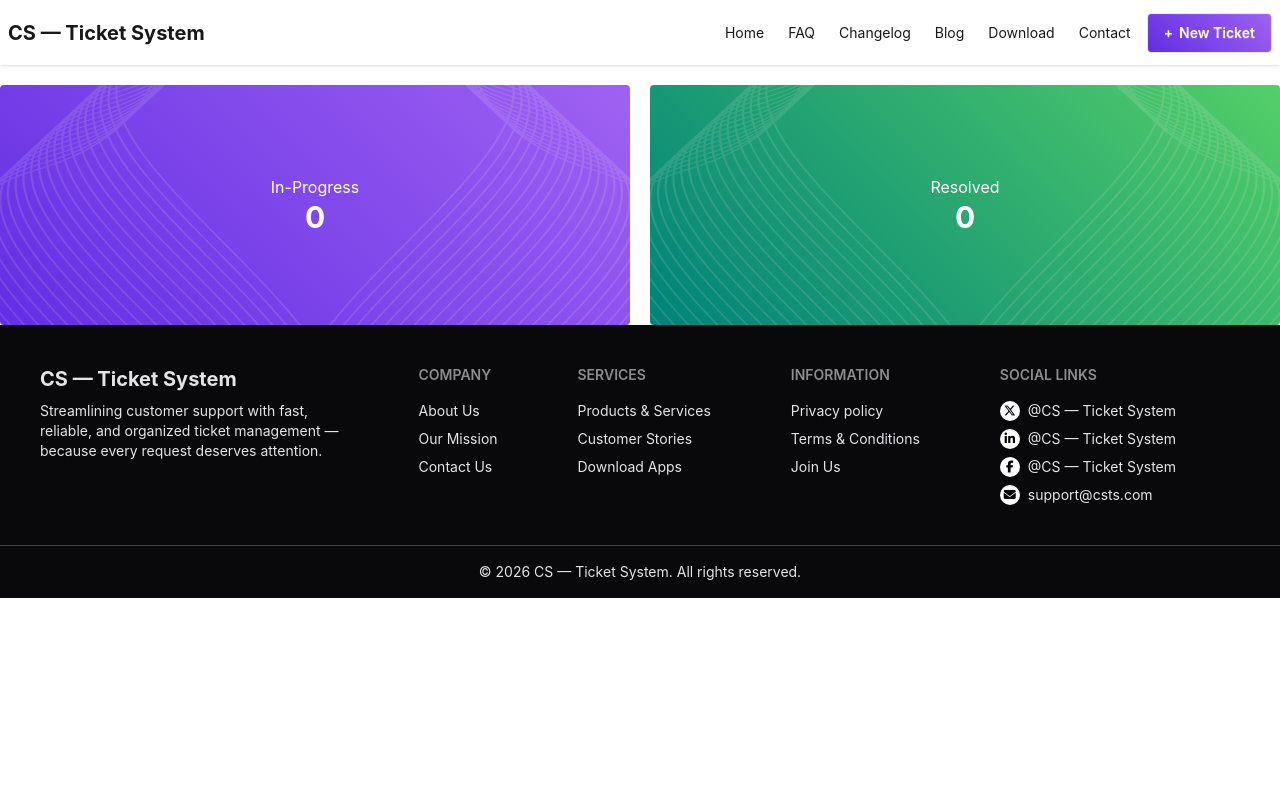
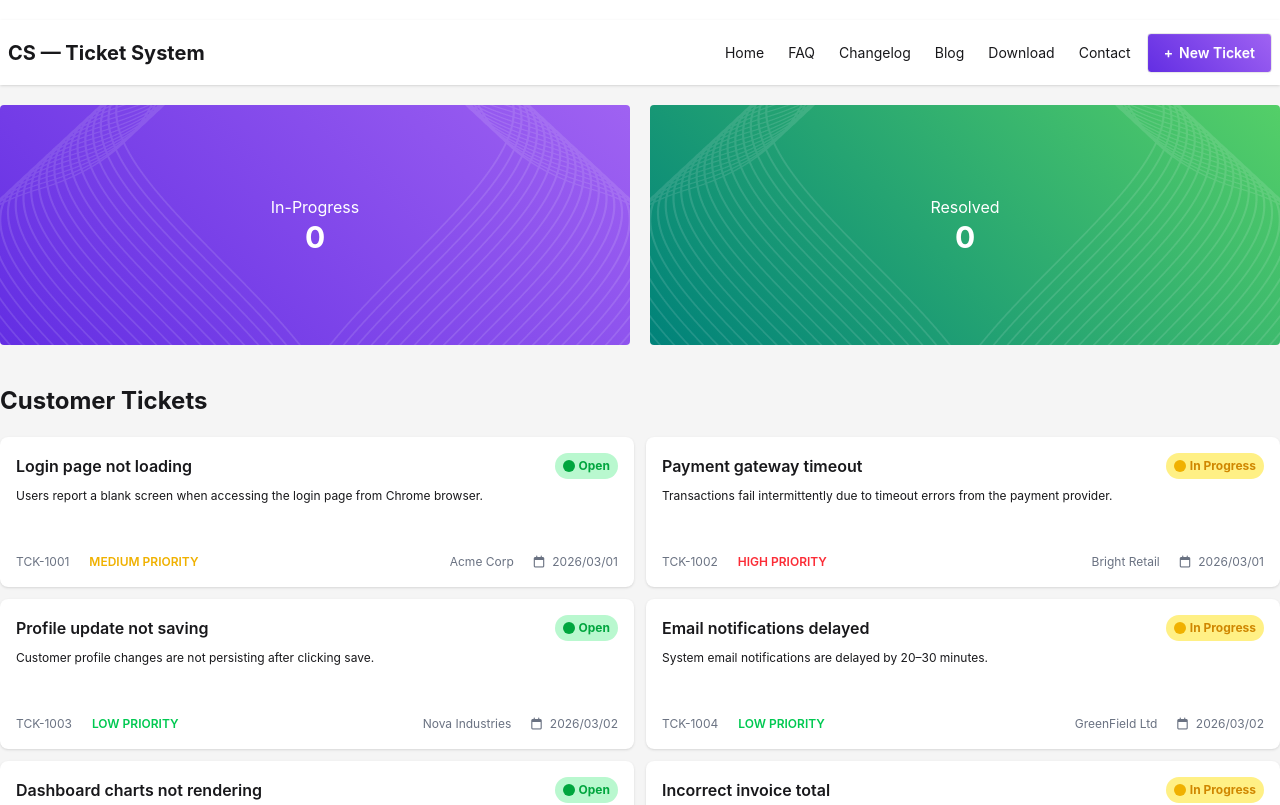
Before and after one commit to MahmudaJahan99/Customer-Support-Zone, a React (Vite) app: page / in a window 1280 px wide. Shown: the top 805 px of the page. Built offline with nearby package versions, Linux system fonts and the light colour scheme.

Commit message:
dynamic cards added

```diff
--- a/public/mockTickets.json
+++ b/public/mockTickets.json
@@ -50,7 +50,7 @@
     "description": "Generated invoices show incorrect tax calculations.",
     "customer": "Urban Supplies",
     "priority": "High",
-    "status": "Resolved",
+    "status": "In Progress",
     "createdAt": "2026-03-03T07:55:00Z"
   },
   {
--- a/src/App.css
+++ b/src/App.css
@@ -1,5 +1,6 @@
 body {
     font-family: "Inter", sans-serif;
+    background-color: rgb(245, 245, 245);
 }
 
 .primary-button {
--- a/src/App.jsx
+++ b/src/App.jsx
@@ -1,13 +1,23 @@
+import { Suspense } from 'react'
 import './App.css'
 import Footer from './components/Footer/Footer'
 import Header from './components/Header/Header'
 import Hero from './components/Hero/Hero'
+import Tickets from './components/Tickets/Tickets'
+import { TicketContext } from './components/TicketsContext'
+
+const fetchTickets = async () => {
+  const res = await fetch("/mockTickets.json")
+  return res.json()
+}
+
+const ticketsPromise = fetchTickets()
 
 function App() {
   return (
     <>
       <header>
-        <nav className='mb-5 shadow-sm'>
+        <nav className='my-5 shadow-sm'>
           <Header />
         </nav>
         <section>
@@ -15,13 +25,16 @@ function App() {
         </section>
       </header>
 
-      <main>
+      <main className='my-5'>
+        <TicketContext.Provider value={{ ticketsPromise }}>
+          <Suspense fallback={<p>Loading tickets...</p>}>
+            <Tickets />
+          </Suspense>
 
+        </TicketContext.Provider>
       </main>
 
-      <footer>
-        <Footer />
-      </footer>
+      <Footer />
     </>
   )
 }
--- /dev/null
+++ b/src/components/TicketCard/TicketCard.jsx
@@ -0,0 +1,42 @@
+const TicketCard = ({ ticket }) => {
+    const { createdAt, customer, description, id, priority, status, title } = ticket
+
+    const priorityColors = {
+        Low: "text-green-500",
+        Medium: "text-yellow-500",
+        High: "text-red-500",
+    }
+
+    return (
+        <div>
+            <div className="card bg-base-100 card-sm shadow-sm">
+                <div className="card-body min-h-37.5">
+                    <div className="flex justify-between items-center">
+                        <h2 className="card-title">{title}</h2>
+                        <span className={`flex items-center gap-1 max-w-fit px-2 py-1 rounded-2xl font-bold ${status === "Open" ? "text-green-600 bg-green-200" : "text-yellow-600 bg-yellow-200"} `}>
+                            <div className={`w-3 h-3 rounded-full ${status === "Open" ? "bg-green-600" : "bg-yellow-500"}`}></div>
+                            <span>{status}</span>
+                        </span>
+                    </div>
+
+                    <p>{description}</p>
+                    <div className="flex justify-between gap-2 text-gray-500">
+                        <div className="flex gap-2 md:gap-5">
+                            <span>{id}</span>
+                            <span className={`uppercase font-semibold ${priorityColors[priority] || "text-gray-500"}`}>{priority} priority</span>
+                        </div>
+                        <div className="flex gap-2 md:gap-5">
+                            <span>{customer}</span>
+                            <span>
+                                <i class="fa-regular fa-calendar mr-2"></i>
+                                {createdAt.split("T")[0].split("-").join("/")}
+                            </span>
+                        </div>
+                    </div>
+                </div>
+            </div>
+        </div>
+    );
+};
+
+export default TicketCard;
--- /dev/null
+++ b/src/components/Tickets/Tickets.jsx
@@ -0,0 +1,24 @@
+import { use, useContext } from "react";
+import TicketCard from "../TicketCard/TicketCard";
+import { TicketContext } from "../TicketsContext";
+
+const Tickets = () => {
+    const { ticketsPromise } = useContext(TicketContext)
+    const ticketData = use(ticketsPromise)
+    return (
+        <div className="max-w-350 mx-auto">
+            <h3 className="text-2xl font-bold my-5 mt-10">Customer Tickets</h3>
+            <div className="grid grid-cols-1 md:grid-cols-2 gap-3">
+                {
+                    ticketData.map(ticket => (
+                        <TicketCard key={ticket.id} ticket={ticket} />
+                    ))
+                }
+            </div>
+
+
+        </div>
+    );
+};
+
+export default Tickets;
--- /dev/null
+++ b/src/components/TicketsContext.jsx
@@ -0,0 +1,3 @@
+import { createContext } from "react";
+
+export const TicketContext = createContext()
```
